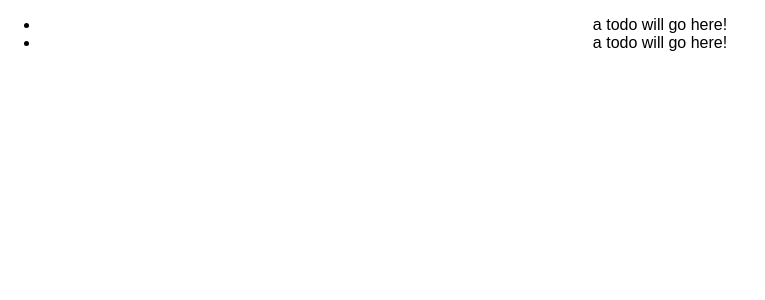
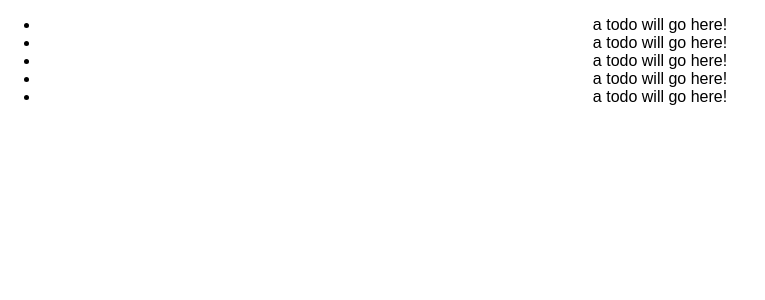
Before and after one commit to ctrachte/React-To-Do, a React (Create React App) app: page / in a window 1280 px wide. Shown: the top 300 px of the page, without its empty margins (0-765 px from the left). Built offline with nearby package versions, Linux system fonts and the light colour scheme.

Commit message:
add map fn to render to-do objects

```diff
--- a/src/App.js
+++ b/src/App.js
@@ -6,9 +6,11 @@ import ToDo from './components/ToDo.js';
 class App extends Component {
   constructor(props) {
     super(props);
+    // Now that there's a constructor function, we can assign the component's initial state using the this keyword.
+    // A component's state is expected to be an object, so assign an object with a todos property to this.state. Make todos an array, and add several objects to the array.
     this.state = {
       todos: [
-        { description: 'Walk the cat', isCompleted: true },
+        { description: 'Walk the cat', isCompleted: true }, //Each object will be a to-do with properties named  description and isCompleted.
         { description: 'Throw the dishes away', isCompleted: false },
         { description: 'Buy new dishes', isCompleted: false }
       ]
@@ -20,6 +22,11 @@ class App extends Component {
         <ul>
           <ToDo />
           <ToDo />
+          { this.state.todos.map( (todo, index) =>
+            <ToDo key={ index } />
+            // The .map() method iterates through the items in an array and returns a new array,
+            // and we can use it to convert raw data into an array of JSX elements that React will render into HTML.
+          )}
         </ul>
       </div>
     );
```
